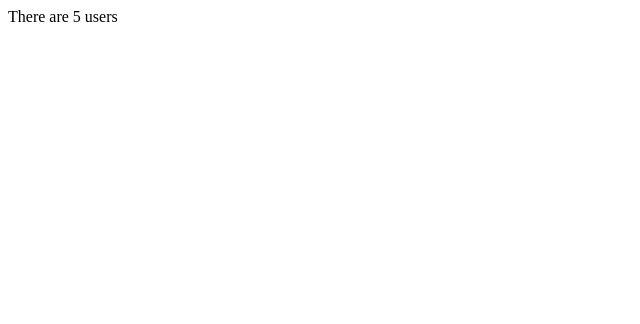
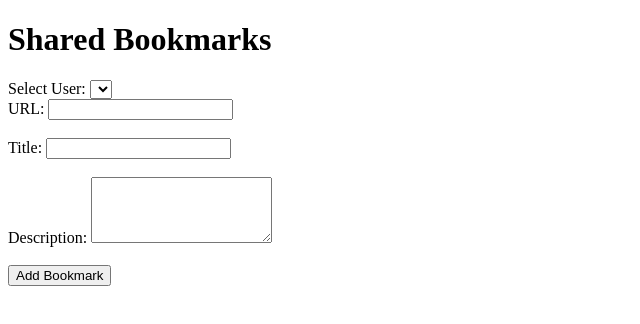
Before and after one commit to Della-Bella/Project-Shared-Bookmarks--Piscine, a plain HTML site: page index.html in a window 1280 px wide. Shown: the whole page, without its empty margins (0-640 px from the left). Drawn offline with Linux system fonts and the light colour scheme.

Commit message:
Setup files

```diff
--- a/index.html
+++ b/index.html
@@ -1,8 +1,42 @@
 <!DOCTYPE html>
-<html>
-  <head>
-    <script type="module" src="script.js"></script>
-  </head>
-  <body>
-  </body>
+<html lang="en">
+<head>
+  <meta charset="UTF-8">
+  <meta name="viewport" content="width=device-width, initial-scale=1.0">
+  <title>Bookmark Project</title>
+</head>
+<body>
+  <h1>Shared Bookmarks</h1>
+
+  <div class="container-book">
+
+    <label for="userIds">Select User:</label>
+    <select id="userIds" name="userIds">
+      <!-- Users Options  -->
+    </select>
+
+  </div>
+
+  <section id="bookmarkList">
+
+    <!-- Bookmarks  -->
+  </section>
+
+  <form id="bookmarkForm">
+
+    <label for="url">URL:</label>
+    <input type="text" id="url" name="url" required><br><br>
+
+    <label for="title">Title:</label>
+    <input type="text" id="title" name="title" required><br><br>
+
+    <label for="description">Description:</label>
+    <textarea id="description" name="description" rows="4" required></textarea><br><br>
+
+    <button type="submit">Add Bookmark</button>
+  </form>
+
+
+  <script type="module" src="src/script.js"></script>
+</body>
 </html>
--- a/script.js
+++ b/script.js
@@ -4,9 +4,13 @@
 // Note that when running locally, in order to open a web page which uses modules, you must serve the directory over HTTP e.g. with https://www.npmjs.com/package/http-server
 // You can't open the index.html file using a file:// URL.
 
-import { getUserIds } from "./storage.js";
+//import { getUserIds } from "./storage.js";
 
-window.onload = function () {
-  const users = getUserIds();
-  document.querySelector("body").innerText = `There are ${users.length} users`;
-};
+import { getUserIds, getData, setData, clearData } from "./storage.js";
+
+// window.onload = function () {
+//   const users = getUserIds();
+//   document.querySelector("body").innerText = `There are ${users.length} users`;
+// };
+
+console.log("App loaded!");
```
